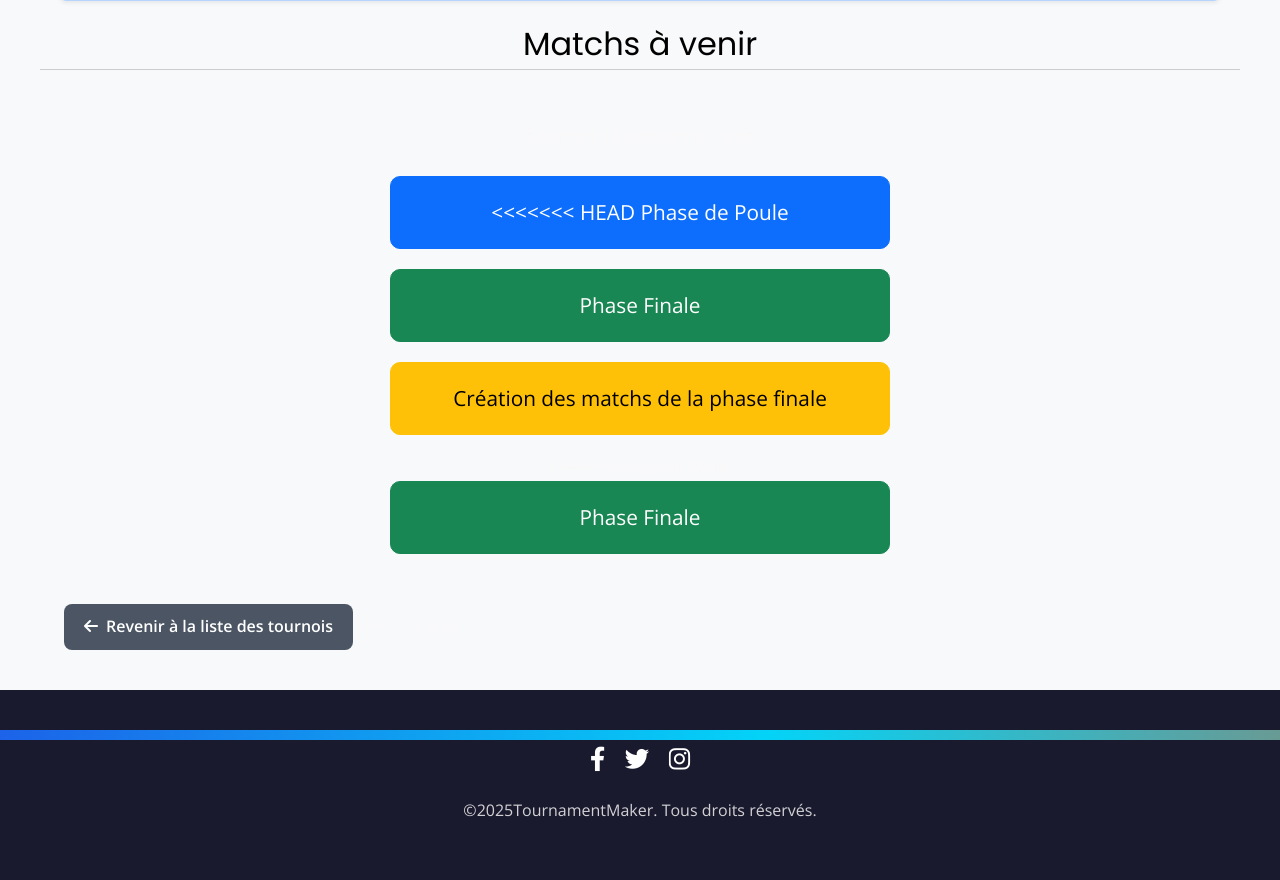
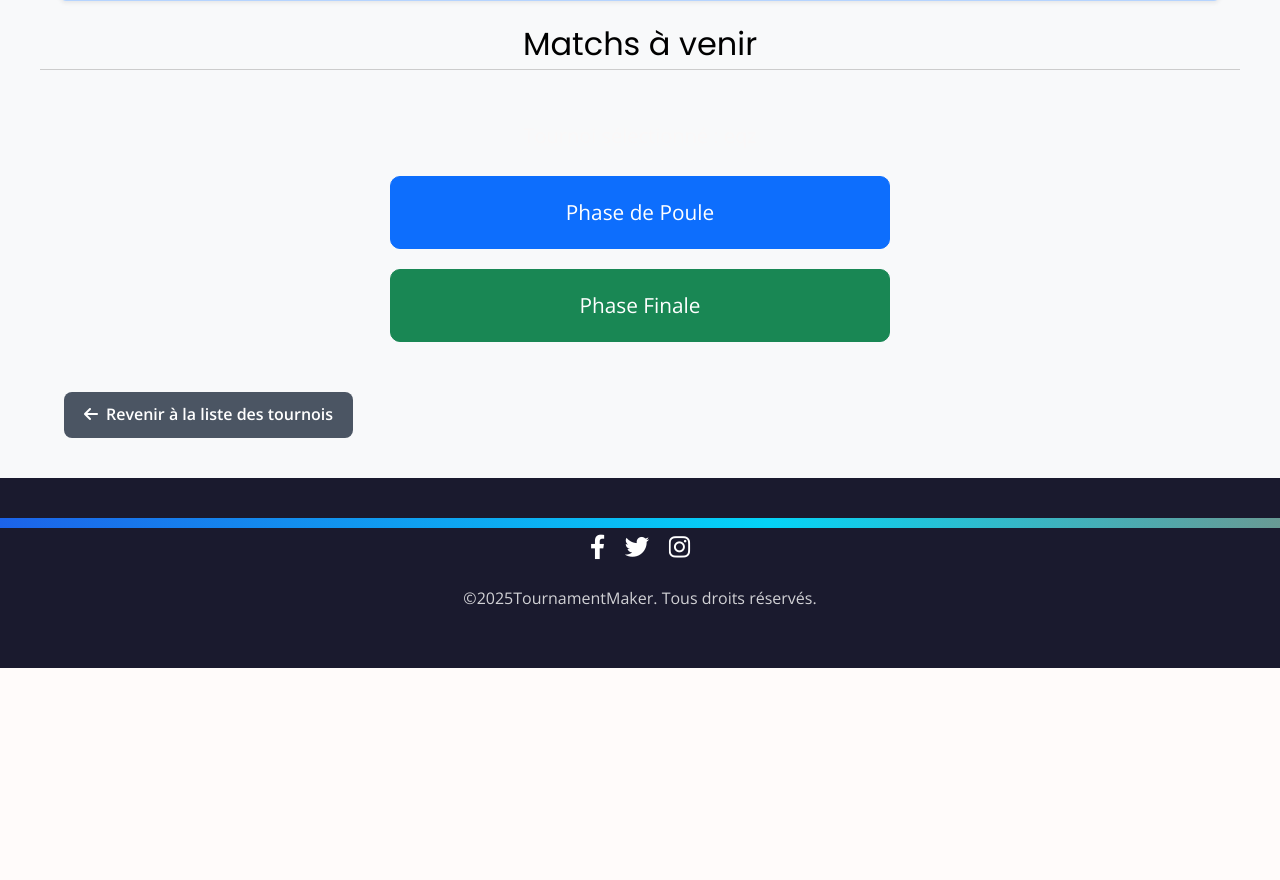
Before and after one commit to LouisAyzac/TournamentMaker, a Django app: a page that uses TournoiApp/TournamentMaker/templates/matchs_choice.html in a window 1280 px wide. Shown: the part 673-1553 px from the top of the page. After the commit the page ends 1341 px from the top, so only its background shows below. Run offline with Django 5.2, Linux system fonts and the light colour scheme; data comes from the database, SQL or seed files in the repository; both versions use the stored data as it was after the commit; parts of the project's set-up code (start-up, migrations or seed data) failed here and were passed over.

Commit message:
merge ange

```diff
--- a/TournoiApp/TournamentMaker/templates/matchs_choice.html
+++ b/TournoiApp/TournamentMaker/templates/matchs_choice.html
@@ -68,18 +68,7 @@
     <p class="lead mb-4">Tournoi sélectionné : <strong>{{ tournament.name }}</strong></p>
 
     <a href="{% url 'matchs_poules' tournament.slug %}" class="btn btn-primary choice-button">
-<<<<<<< HEAD
-        Phase de Poule   </a>
 
- <a href="{% url 'liste_matchs_phase_finale' tournament_slug=tournament.slug %}" class="btn btn-success choice-button">
-        Phase Finale
-    </a>
-
-    <a href="{% url 'matchs_finale' tournament_slug=tournament.slug %}" class="btn btn-warning choice-button">
-        Création des matchs de la phase finale
-    </a>
-
-=======
         Phase de Poule
 
     </a>
@@ -99,7 +88,7 @@
     <a href="{% url 'home_landing' %}" class="btn-simple-return">
         <i class="fas fa-arrow-left me-2"></i>Revenir à la liste des tournois
     </a>
->>>>>>> ange
+
 </div>
 
 {% endblock %}
```
Also changed, not shown: TournoiApp/TournamentMaker/templates/teams_detail.html (+2 -11 lines), TournoiApp/TournamentMaker/migrations/0001_initial.py, TournoiApp/db.sqlite3.
